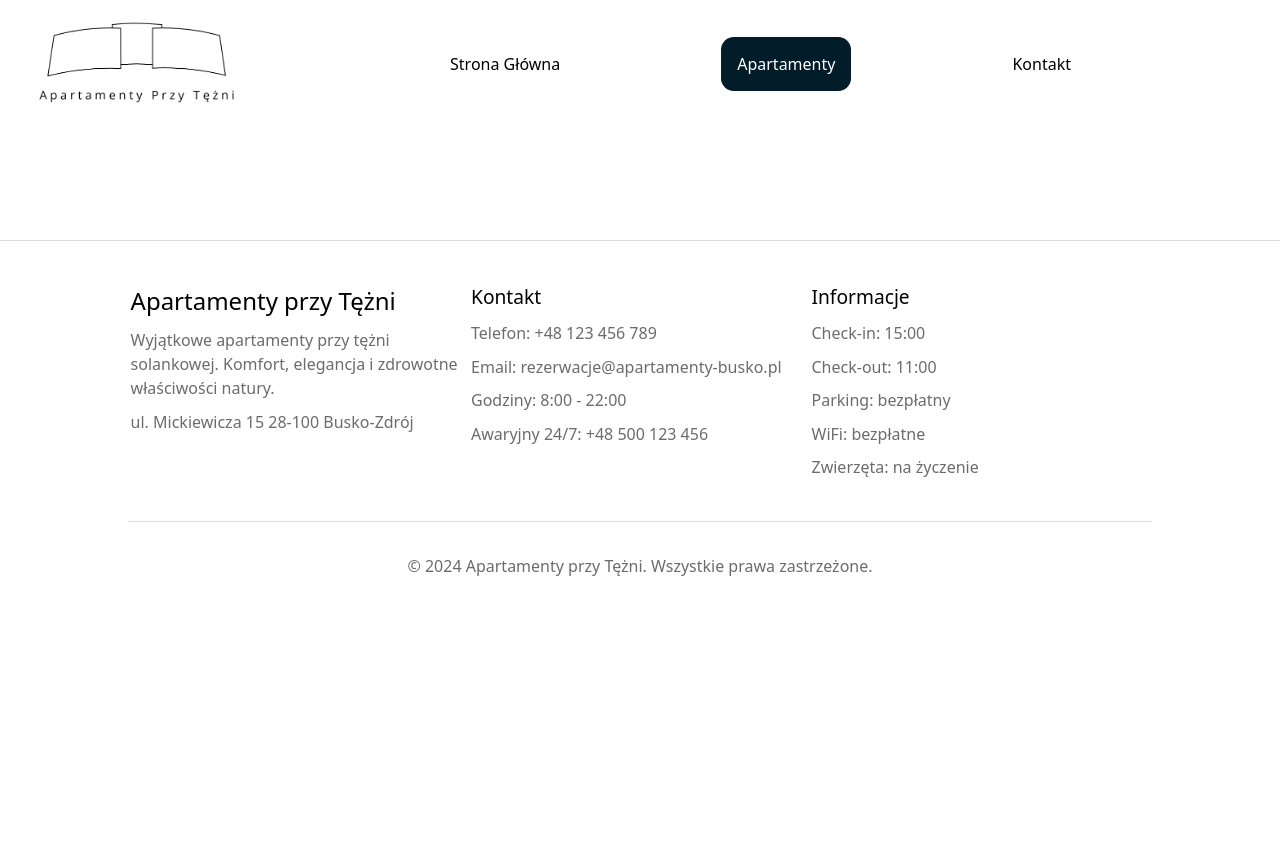
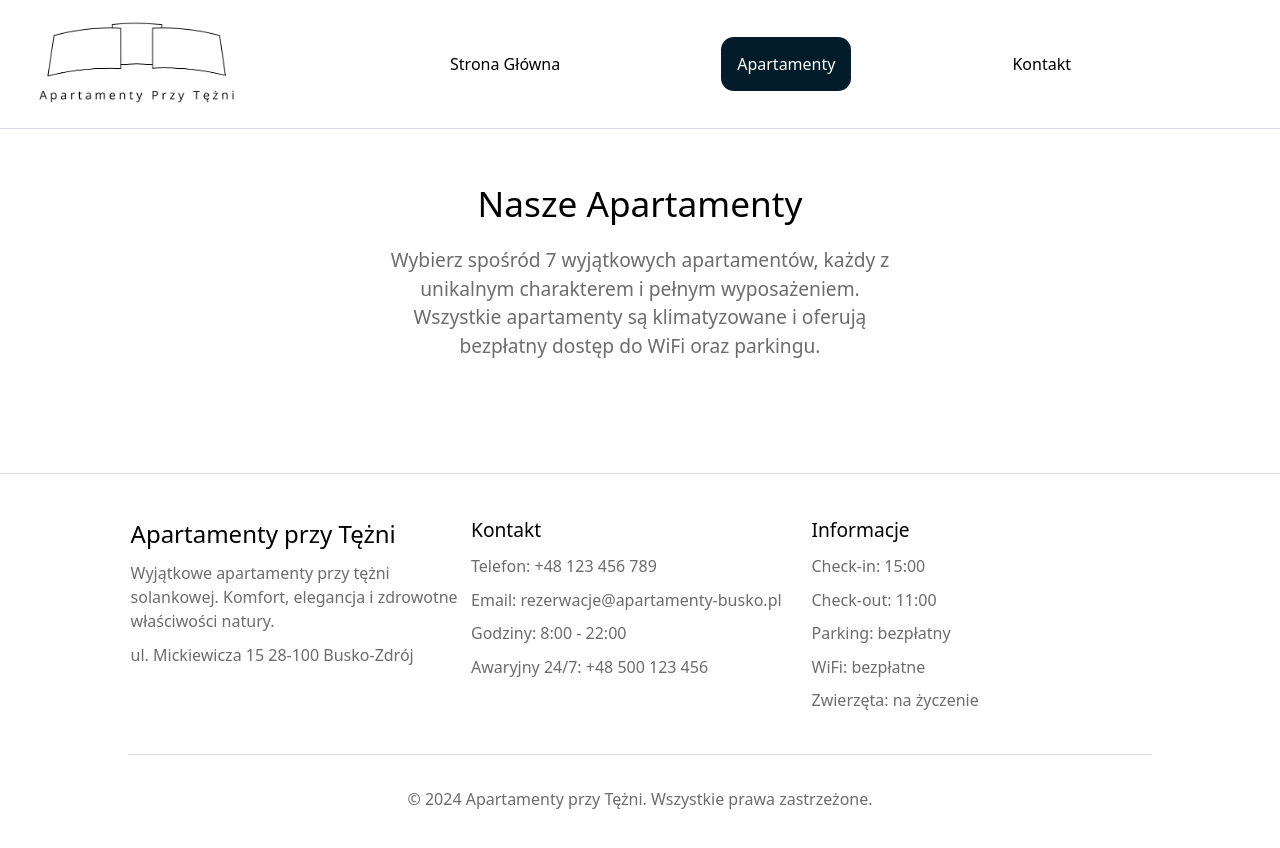
Before and after one commit to Dyniaaa/ApartamentyPrzyTezni2, a React (Vite) app: page /apartments in a window 1280 px wide. Shown: the top 848 px of the page. Before the commit the page ends 800 px from the top, so only its background shows below. Built offline with nearby package versions, Linux system fonts and the light colour scheme.

Commit message:
Add Title section and styles in apartments page

```diff
--- a/src/components/Navbar/Navbar.module.scss
+++ b/src/components/Navbar/Navbar.module.scss
@@ -7,16 +7,13 @@
   }
 }
 
-.nav-link.active {
-  animation: activateLink 0.5s ease-in-out forwards;
-}
-
 .navbar {
   width: 100%;
   display: flex;
   justify-content: center;
   align-items: center;
   padding: 1rem;
+  border-bottom: 1px solid rgb(218, 218, 229);
 
   .logo {
     background-image: url("../../assets/LogoAPTblack.png");
@@ -41,7 +38,6 @@
     }
 
     .active {
-      color: white;
       animation: activateLink 0.2s ease-in-out forwards;
     }
   }
--- a/src/pages/Apartments/Apartments.tsx
+++ b/src/pages/Apartments/Apartments.tsx
@@ -1,7 +1,12 @@
 import React from "react";
+import Title from "../../sections/Apartments/Title/title";
 
 const Apartments: React.FC = () => {
-  return <></>;
+  return (
+    <>
+      <Title />
+    </>
+  );
 };
 
 export default Apartments;
--- /dev/null
+++ b/src/sections/Apartments/Title/Title.module.scss
@@ -0,0 +1,20 @@
+.title {
+  display: flex;
+  flex-direction: column;
+  justify-content: center;
+  align-items: center;
+
+  h1 {
+    font-weight: 400;
+    font-size: 2.2rem;
+    margin: 3rem 0 1rem 0;
+  }
+
+  p {
+    font-size: 1.2rem;
+    font-weight: 300;
+    width: 40%;
+    color: rgb(108, 108, 108);
+    text-align: center;
+  }
+}
--- /dev/null
+++ b/src/sections/Apartments/Title/Title.tsx
@@ -0,0 +1,17 @@
+import React from "react";
+import style from "./title.module.scss";
+
+const Title: React.FC = () => {
+  return (
+    <section className={style.title}>
+      <h1>Nasze Apartamenty</h1>
+      <p>
+        Wybierz spośród 7 wyjątkowych apartamentów, każdy z unikalnym
+        charakterem i pełnym wyposażeniem. Wszystkie apartamenty są
+        klimatyzowane i oferują bezpłatny dostęp do WiFi oraz parkingu.
+      </p>
+    </section>
+  );
+};
+
+export default Title;
```
